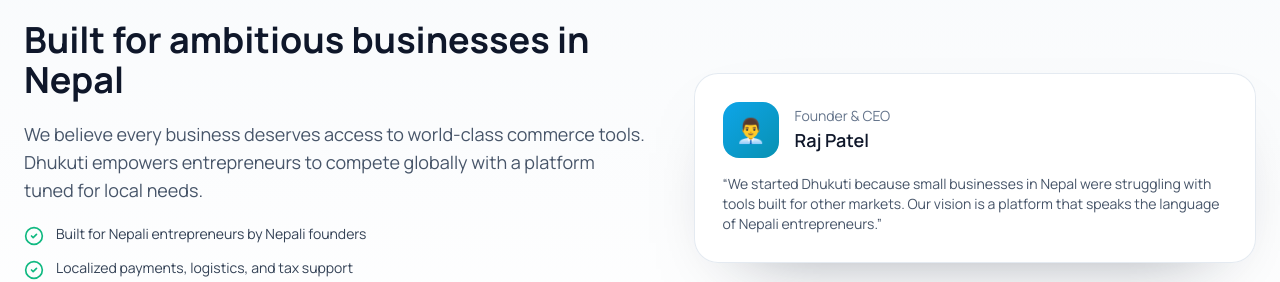
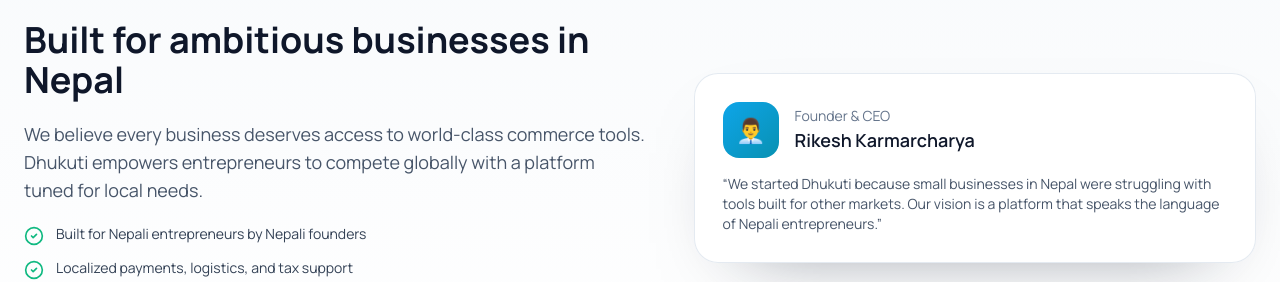
Before and after one commit to debugpramish/dhukuti, a React (Vite) app in the folder client/: page / in a window 1280 px wide. Shown: the part 1443-1725 px from the top of the page. Built offline with nearby package versions, Linux system fonts and the light colour scheme; no server answers.

Commit message:
chore:name change in the landing page

```diff
--- a/client/src/pages/marketing/LandingPage.tsx
+++ b/client/src/pages/marketing/LandingPage.tsx
@@ -295,7 +295,7 @@
                   </div>
                   <div>
                     <p className="text-sm text-slate-500">Founder &amp; CEO</p>
-                    <h4 className="text-lg font-semibold text-slate-900">Raj Patel</h4>
+                    <h4 className="text-lg font-semibold text-slate-900">Rikesh Karmarcharya </h4>
                   </div>
                 </div>
                 <p className="mt-4 text-sm text-slate-600">
@@ -315,9 +315,8 @@
               {pricingPlans.map((plan) => (
                 <div
                   key={plan.name}
-                  className={`glass-card hover-raise flex flex-col rounded-2xl p-7 text-left ${
-                    plan.highlight ? 'border-2 border-sky-500 shadow-lg shadow-sky-500/10' : ''
-                  }`}
+                  className={`glass-card hover-raise flex flex-col rounded-2xl p-7 text-left ${plan.highlight ? 'border-2 border-sky-500 shadow-lg shadow-sky-500/10' : ''
+                    }`}
                 >
                   {plan.highlight && (
                     <div className="mb-3 inline-flex w-max items-center rounded-full bg-sky-100 px-3 py-1 text-xs font-semibold text-sky-700">
@@ -340,11 +339,10 @@
 
                   <Link
                     to="/dashboard/register"
-                    className={`mt-8 inline-flex w-full items-center justify-center rounded-xl px-4 py-3 text-sm font-semibold transition ${
-                      plan.highlight
+                    className={`mt-8 inline-flex w-full items-center justify-center rounded-xl px-4 py-3 text-sm font-semibold transition ${plan.highlight
                         ? 'bg-sky-500 text-white hover:bg-sky-600'
                         : 'border border-slate-300 text-slate-900 hover:border-slate-400'
-                    }`}
+                      }`}
                   >
                     {plan.name === 'Enterprise' ? 'Contact sales' : 'Get started'}
                   </Link>
```
